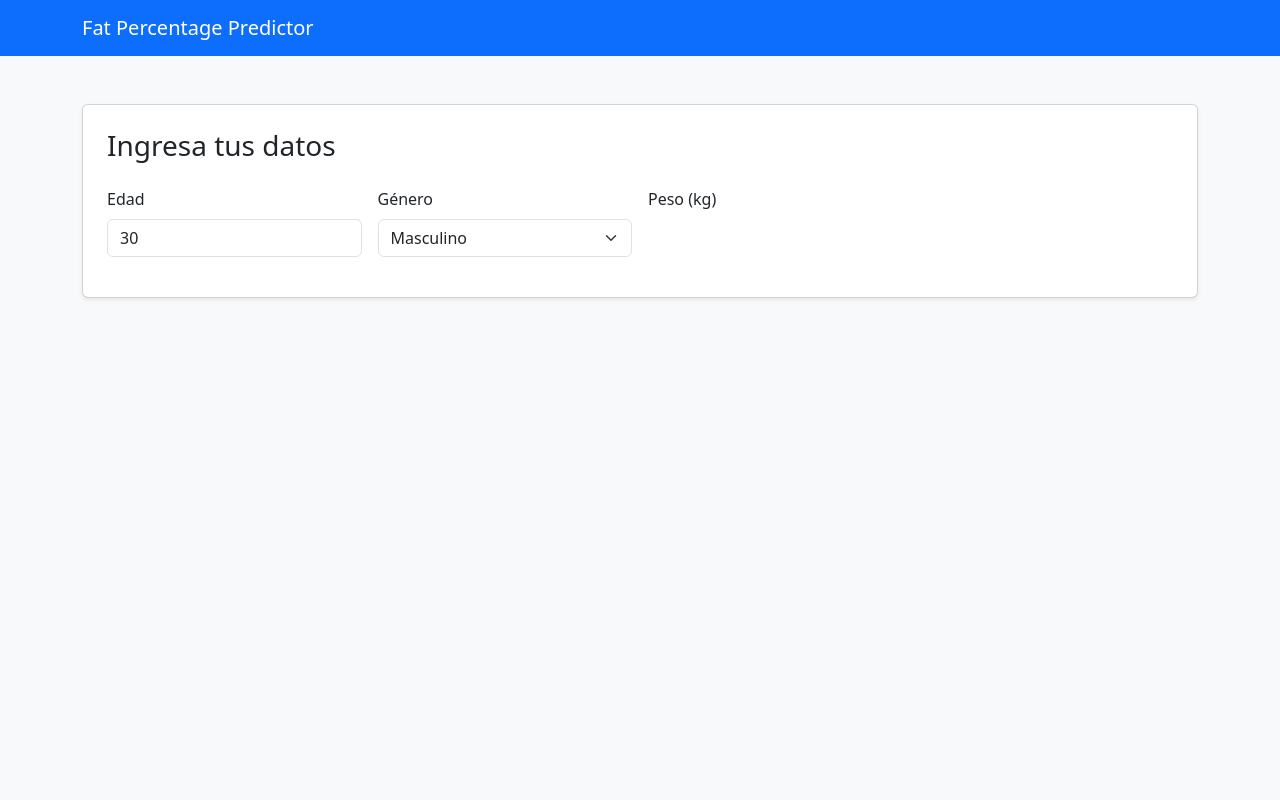
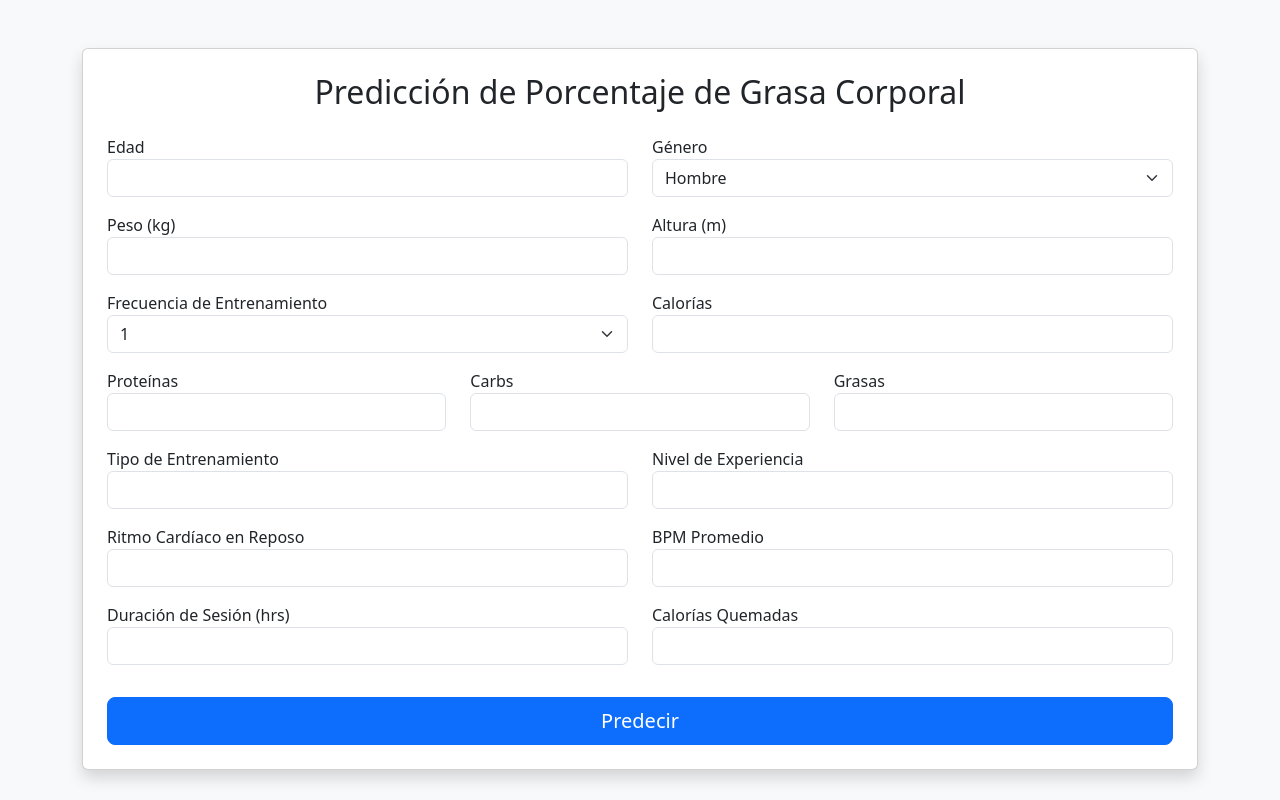
Before and after one commit to DannyAIX/APP-web-ML--Flask-DAN, a Flask app: page / in a window 1280 px wide. Run offline with Flask 3, Linux system fonts and the light colour scheme.

Commit message:
interfaz

```diff
--- a/app.py
+++ b/app.py
@@ -78,11 +78,9 @@
     data = request.form.to_dict()
     df = preprocess_input(data)
 
-    # Predicción
     pred = model.predict(df)[0]
     pred = round(float(pred), 2)
 
-    # Determinar categoría
     if pred < 10:
         category = "Muy Bajo"
         color = "primary"
@@ -119,6 +117,7 @@
 
     return render_template("result.html", result=result)
 
+
 # ============================
 # EJECUCIÓN
 # ============================
--- a/templates/index.html
+++ b/templates/index.html
@@ -1,36 +1,108 @@
+<!DOCTYPE html>
 <html lang="es">
 <head>
-<meta charset="UTF-8">
-<meta name="viewport" content="width=device-width, initial-scale=1.0">
-<title>Predictor de Grasa Corporal</title>
-<link href="https://cdn.jsdelivr.net/npm/bootstrap@5.3.0/dist/css/bootstrap.min.css" rel="stylesheet">
+    <meta charset="UTF-8">
+    <title>Predicción de Porcentaje de Grasa</title>
+    <link rel="stylesheet" href="https://cdn.jsdelivr.net/npm/bootstrap@5.3.0/dist/css/bootstrap.min.css">
 </head>
 <body class="bg-light">
 
+<div class="container mt-5">
+    <div class="card shadow p-4">
+        <h2 class="text-center mb-4">Predicción de Porcentaje de Grasa Corporal</h2>
 
-<nav class="navbar navbar-expand-lg navbar-dark bg-primary">
-<div class="container">
-<a class="navbar-brand" href="/">Fat Percentage Predictor</a>
+        <form action="/predict" method="POST">
+
+            <div class="row">
+                <div class="col-md-6 mb-3">
+                    <label>Edad</label>
+                    <input type="number" name="Age" class="form-control" required>
+                </div>
+
+                <div class="col-md-6 mb-3">
+                    <label>Género</label>
+                    <select name="Gender" class="form-select" required>
+                        <option value="Male">Hombre</option>
+                        <option value="Female">Mujer</option>
+                    </select>
+                </div>
+
+                <div class="col-md-6 mb-3">
+                    <label>Peso (kg)</label>
+                    <input type="number" name="Weight_kg" step="0.1" class="form-control" required>
+                </div>
+
+                <div class="col-md-6 mb-3">
+                    <label>Altura (m)</label>
+                    <input type="number" name="Height_m" step="0.01" class="form-control" required>
+                </div>
+
+                <div class="col-md-6 mb-3">
+                    <label>Frecuencia de Entrenamiento</label>
+                    <select name="Workout_Frequency" class="form-select">
+                        <option>1</option><option>2</option><option>3</option>
+                        <option>4</option><option>5</option><option>6</option>
+                    </select>
+                </div>
+
+                <div class="col-md-6 mb-3">
+                    <label>Calorías</label>
+                    <input type="number" name="Calories" class="form-control">
+                </div>
+
+                <div class="col-md-4 mb-3">
+                    <label>Proteínas</label>
+                    <input type="number" name="Proteins" class="form-control">
+                </div>
+
+                <div class="col-md-4 mb-3">
+                    <label>Carbs</label>
+                    <input type="number" name="Carbs" class="form-control">
+                </div>
+
+                <div class="col-md-4 mb-3">
+                    <label>Grasas</label>
+                    <input type="number" name="Fats" class="form-control">
+                </div>
+
+                <div class="col-md-6 mb-3">
+                    <label>Tipo de Entrenamiento</label>
+                    <input type="text" name="Workout_Type" class="form-control">
+                </div>
+
+                <div class="col-md-6 mb-3">
+                    <label>Nivel de Experiencia</label>
+                    <input type="text" name="Experience_Level" class="form-control">
+                </div>
+
+                <div class="col-md-6 mb-3">
+                    <label>Ritmo Cardíaco en Reposo</label>
+                    <input type="number" name="Resting_BPM" class="form-control">
+                </div>
+
+                <div class="col-md-6 mb-3">
+                    <label>BPM Promedio</label>
+                    <input type="number" name="Avg_BPM" class="form-control">
+                </div>
+
+                <div class="col-md-6 mb-3">
+                    <label>Duración de Sesión (hrs)</label>
+                    <input type="number" name="Session_Duration_hours" step="0.1" class="form-control">
+                </div>
+
+                <div class="col-md-6 mb-3">
+                    <label>Calorías Quemadas</label>
+                    <input type="number" name="Calories_Burned" class="form-control">
+                </div>
+            </div>
+
+            <div class="d-grid mt-3">
+                <button class="btn btn-primary btn-lg">Predecir</button>
+            </div>
+
+        </form>
+    </div>
 </div>
-</nav>
 
-
-<div class="container py-5">
-<div class="card shadow-sm p-4">
-<h3 class="mb-4">Ingresa tus datos</h3>
-<form method="POST" action="/predict">
-<div class="row g-3">
-<div class="col-md-3">
-<label class="form-label">Edad</label>
-<input class="form-control" name="age" type="number" value="30" min="15" max="100" required>
-</div>
-<div class="col-md-3">
-<label class="form-label">Género</label>
-<select class="form-select" name="gender">
-<option value="Male">Masculino</option>
-<option value="Female">Femenino</option>
-</select>
-</div>
-<div class="col-md-3">
-<label class="form-label">Peso (kg)</label>
-<input class="form-control" name
+</body>
+</html>
```
Also changed, not shown: templates/result.html (+18 -38 lines).
